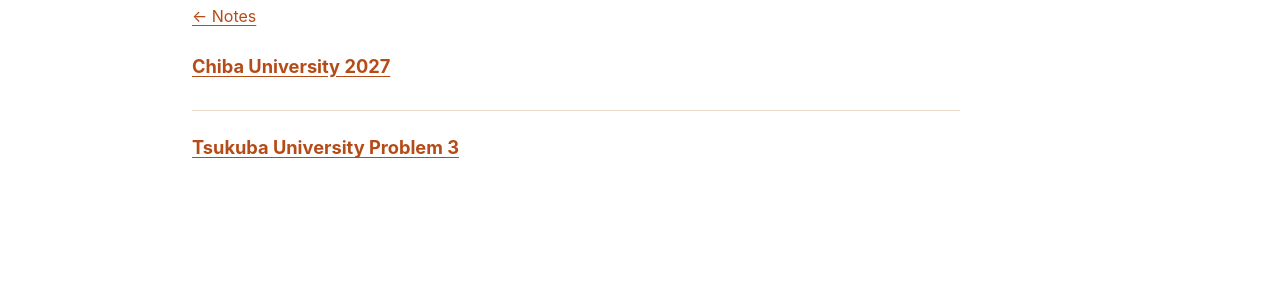
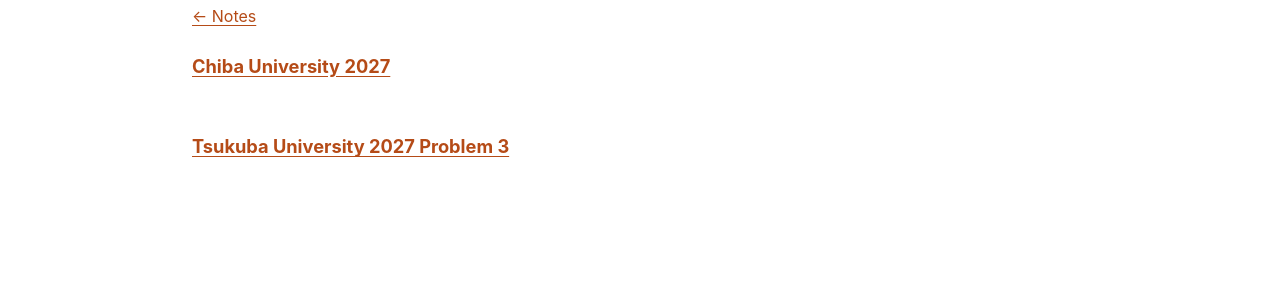
Before and after one commit to RomanoEmmanuelle/RomanoEmmanuelle.github.io, a Jekyll site: the page built from _pages/notes/master-entrance-examination/index.md, in a window 1280 px wide. Shown: the part 192-492 px from the top of the page. Built offline with Jekyll 4.4.1, drawn with Linux system fonts in a browser that asks for light colours; a style sheet for code colours, icons or effects is not loaded.

Commit message:
Remove exam listing divider and restore Tsukuba year

```diff
--- a/_pages/notes/master-entrance-examination/index.md
+++ b/_pages/notes/master-entrance-examination/index.md
@@ -8,10 +8,10 @@ full_width: true
 
 <p><a href="/notes/">&larr; Notes</a></p>
 
-<article class="content-entry notes-entry">
+<article class="content-entry notes-entry exam-directory-entry">
   <h3 class="content-entry__title"><a href="/notes/master-entrance-examination/chiba-2027/">Chiba University 2027</a></h3>
 </article>
 
-<article class="content-entry notes-entry">
-  <h3 class="content-entry__title"><a href="/notes/master-entrance-examination/tsukuba-2027/">Tsukuba University Problem 3</a></h3>
+<article class="content-entry notes-entry exam-directory-entry">
+  <h3 class="content-entry__title"><a href="/notes/master-entrance-examination/tsukuba-2027/">Tsukuba University 2027 Problem 3</a></h3>
 </article>
--- a/_sass/layout/_personal.scss
+++ b/_sass/layout/_personal.scss
@@ -138,6 +138,10 @@
   text-decoration: underline;
   text-decoration-thickness: 1px;
   text-underline-offset: 0.2em;
+}
+
+.exam-directory-entry + .exam-directory-entry {
+  border-top: 0;
 }
 
 .content-entry__title {
```
Also changed, not shown: _pages/notes/master-entrance-examination/tsukuba-2027.md (+1 -1 lines).
